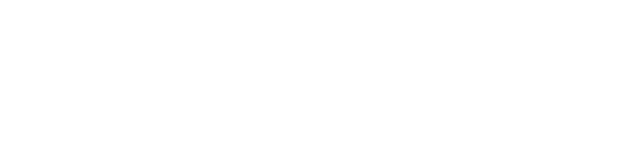
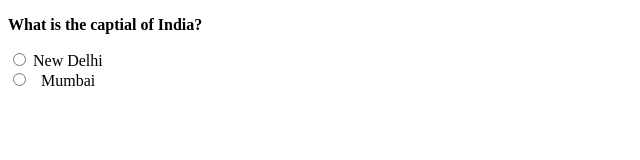
Before and after one commit to acciojob/trivia-teja-accio, a website: page main.html in a window 1280 px wide. Shown: the whole page, without its empty margins (0-640 px from the left). Drawn offline with Linux system fonts and the light colour scheme.

Commit message:
created a submission

```diff
--- a/main.html
+++ b/main.html
@@ -8,8 +8,14 @@
 
 <body>
 	<!-- the entire body must be written by student -->
-    <script type="text/javascript" src="./script.js">
-</script>
+	<p><b>What is the captial of India?</b></p>
+	<input type="radio" id="newdelhi" name="capital" value="New Delhi">
+	<label for="newdelhi">New Delhi</label>
+	<br>
+	<input type="radio" id="mumbai" name="capital" value="Mumbai">
+    <label for="mumbai">Mumbai</label>
+
+<script type="text/javascript" src="./script.js"></script>
 
 </body>
 
```
